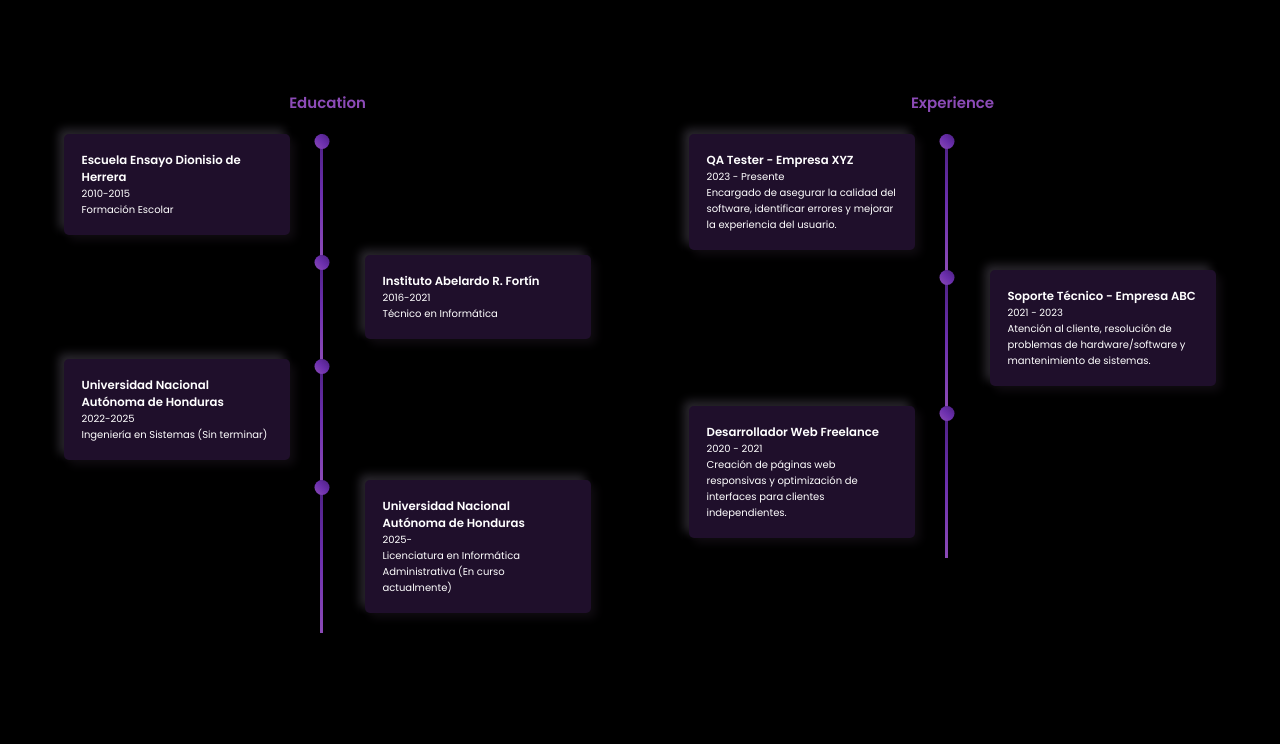
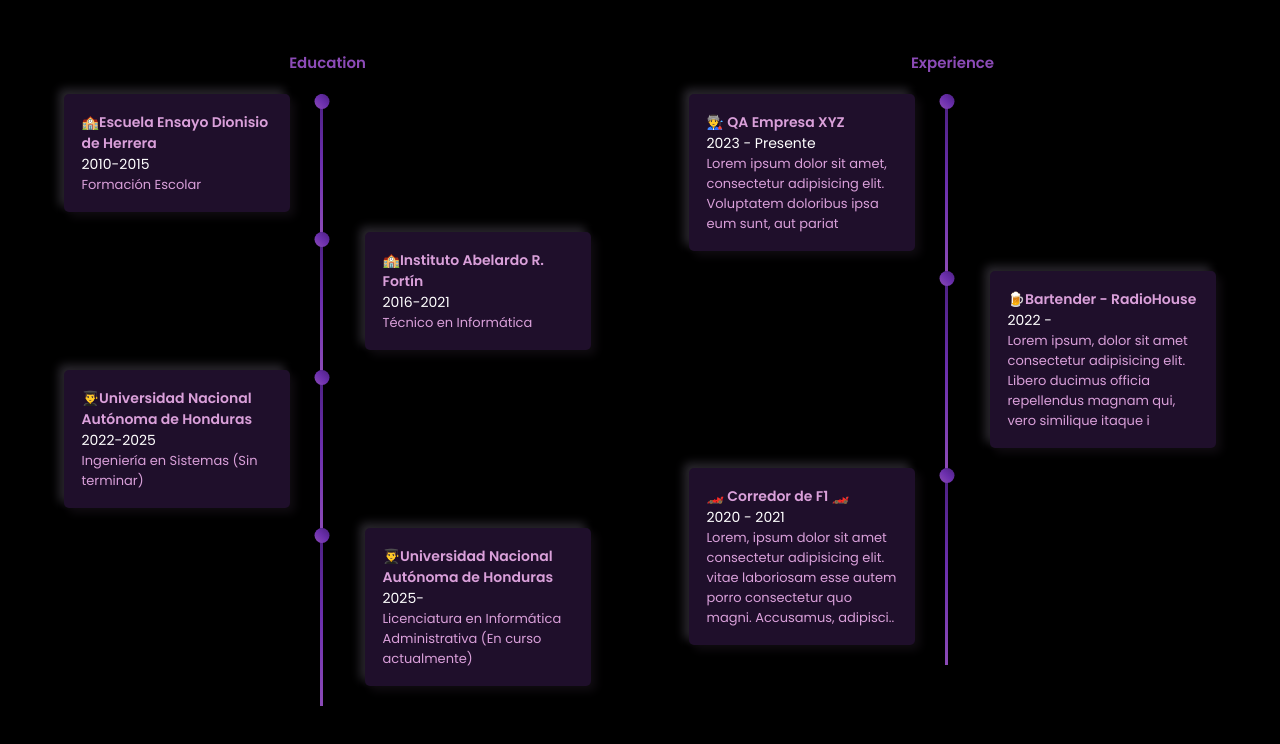
Before and after one commit to moises4zr/Personal-Moises, a plain HTML site: page Education.html in a window 1280 px wide. Shown: the part 188-932 px from the top of the page. Drawn offline with Linux system fonts and the light colour scheme.

Commit message:
porfolio

```diff
--- a/Education.html
+++ b/Education.html
@@ -19,18 +19,18 @@
     </header>
 
     <div class="education-title">
-        <h1>My Education and Experience</h1>
+        <h1 id = "title-edu"></h1>
     </div>
 
     <div class="timelines-container">
         <section class="education-timeline">
-            <h2>Education</h2>
+            <h2 >Education</h2>
             <div class="timeline">
                 <!-- Primera entrada -->
                 <div class="timeline-content">
-                    <h3>Escuela Ensayo Dionisio de Herrera</h3>
-                    <p>2010-2015</p>
-                    <p>Formación Escolar</p>
+                    <h3 class="content-text-2"> 🏫Escuela Ensayo Dionisio de Herrera</h3>
+                    <p class = "content-text-1">2010-2015</p>
+                    <p class = "content-text">Formación Escolar</p>
                 </div>
                 <div class="timeline-middle">
                     <div class="timeline-circle"></div>
@@ -43,16 +43,16 @@
                     <div class="timeline-circle"></div>
                 </div>
                 <div class="timeline-content">
-                    <h3>Instituto Abelardo R. Fortín</h3>
-                    <p>2016-2021</p>
-                    <p>Técnico en Informática</p>
+                    <h3 class="content-text-2"> 🏫Instituto Abelardo R. Fortín</h3>
+                    <p class = "content-text-1">2016-2021</p>
+                    <p class = "content-text">Técnico en Informática</p>
                 </div>
 
                 <!-- Tercera entrada -->
                 <div class="timeline-content">
-                    <h3>Universidad Nacional Autónoma de Honduras</h3>
-                    <p>2022-2025</p>
-                    <p>Ingeniería en Sistemas (Sin terminar)</p>
+                    <h3 class="content-text-2"> 👨‍🎓Universidad Nacional Autónoma de Honduras</h3>
+                    <p class = "content-text-1">2022-2025</p>
+                    <p class = "content-text">Ingeniería en Sistemas (Sin terminar)</p>
                 </div>
                 <div class="timeline-middle">
                     <div class="timeline-circle"></div>
@@ -65,9 +65,9 @@
                     <div class="timeline-circle"></div>
                 </div>
                 <div class="timeline-content">
-                    <h3>Universidad Nacional Autónoma de Honduras</h3>
-                    <p>2025-</p>
-                    <p>Licenciatura en Informática Administrativa (En curso actualmente)</p>
+                    <h3 class="content-text-2"> 👨‍🎓Universidad Nacional Autónoma de Honduras</h3>
+                    <p class = "content-text-1">2025-</p>
+                    <p class = "content-text">Licenciatura en Informática Administrativa (En curso actualmente)</p>
                 </div>
             </div>
         </section>
@@ -77,9 +77,11 @@
             <div class="timeline">
                 <!-- Primer trabajo -->
                 <div class="timeline-content">
-                    <h3>QA Tester - Empresa XYZ</h3>
-                    <p>2023 - Presente</p>
-                    <p>Encargado de asegurar la calidad del software, identificar errores y mejorar la experiencia del usuario.</p>
+                    <h3 class="content-text-2">👨‍🏭 QA   Empresa XYZ</h3>
+                    <p class = "content-text-1">2023 - Presente</p>
+                    <p class = "content-text">Lorem ipsum dolor sit amet, consectetur adipisicing elit.
+                        Voluptatem doloribus ipsa eum sunt, aut pariat
+                        </p>
                 </div>
                 <div class="timeline-middle">
                     <div class="timeline-circle"></div>
@@ -92,16 +94,18 @@
                     <div class="timeline-circle"></div>
                 </div>
                 <div class="timeline-content">
-                    <h3>Soporte Técnico - Empresa ABC</h3>
-                    <p>2021 - 2023</p>
-                    <p>Atención al cliente, resolución de problemas de hardware/software y mantenimiento de sistemas.</p>
+                    <h3 class="content-text-2"> 🍺Bartender  - RadioHouse</h3>
+                    <p class = "content-text-1">2022 - </p>
+                    <p class = "content-text">Lorem ipsum, dolor sit amet consectetur adipisicing elit.
+                        Libero ducimus officia repellendus magnam qui, vero similique itaque i
+                        </p>
                 </div>
 
                 <!-- Tercer trabajo -->
                 <div class="timeline-content">
-                    <h3>Desarrollador Web Freelance</h3>
-                    <p>2020 - 2021</p>
-                    <p>Creación de páginas web responsivas y optimización de interfaces para clientes independientes.</p>
+                    <h3 class="content-text-2">🏎️ Corredor de F1 🏎️ </h3>
+                    <p class = "content-text-1">2020 - 2021</p>
+                    <p class = "content-text">Lorem, ipsum dolor sit amet consectetur adipisicing elit. vitae laboriosam esse autem porro consectetur quo magni. Accusamus, adipisci..</p>
                 </div>
                 <div class="timeline-middle">
                     <div class="timeline-circle"></div>
@@ -110,5 +114,6 @@
             </div>
         </section>
     </div>
+    <script src="script.js"></script>
 </body>
 </html>
--- a/script.js
+++ b/script.js
@@ -28,14 +28,23 @@ if (document.getElementById("SkillsText")) {
 if (document.getElementById("title-form")) {
     escribirTexto("Contact Me!", "title-form");
 }
+
+//para education//
+if (document.getElementById("title-edu")) {
+    escribirTexto("My Education and Experience", "title-edu");
+}
+
 //funcion cambio de tema
 const botonTema = document.getElementById('cambiar-tema');
 botonTema.addEventListener('click', function() {
     document.body.classList.toggle('white-theme');
 });
 
-    //Esta funcion por alguna razon no me funciona al ejecutarla aca, la tengo que ejecutar en el html
-    document.addEventListener('DOMContentLoaded', () => {
+
+
+
+//Esta funcion por alguna razon no me funciona al ejecutarla aca, la tengo que ejecutar en el html
+document.addEventListener('DOMContentLoaded', () => {
         const progressBars = document.querySelectorAll('.progress');
         progressBars.forEach(barra => {
             const porcentajeObjetivo = barra.style.getPropertyValue('--wth');
--- a/styles.css
+++ b/styles.css
@@ -314,9 +314,23 @@ a.btn:nth-of-type(2) {
 
 .education-title {
     text-align: center;
-    margin: 100px 0 80px 0;
+    margin: 100px 0 40px 0;
     font-size: 2.3rem;
     color: #8c4bb7;
+}
+
+.content-text{
+    font-size: 13px;
+    color:rgb(218, 160, 218)
+}
+
+.content-text-1{
+    font-size: 14px;
+}
+
+.content-text-2{
+    font-size: 14px;
+    color: rgb(218, 160, 218)
 }
 
 .timelines-container {
@@ -325,6 +339,7 @@ a.btn:nth-of-type(2) {
     flex-wrap: wrap;
     gap: 1rem;
     padding: 0 2rem 0 2rem;
+
 }
 
 .education-timeline {
```
Also changed, not shown: index.html (+1 -1 lines).
